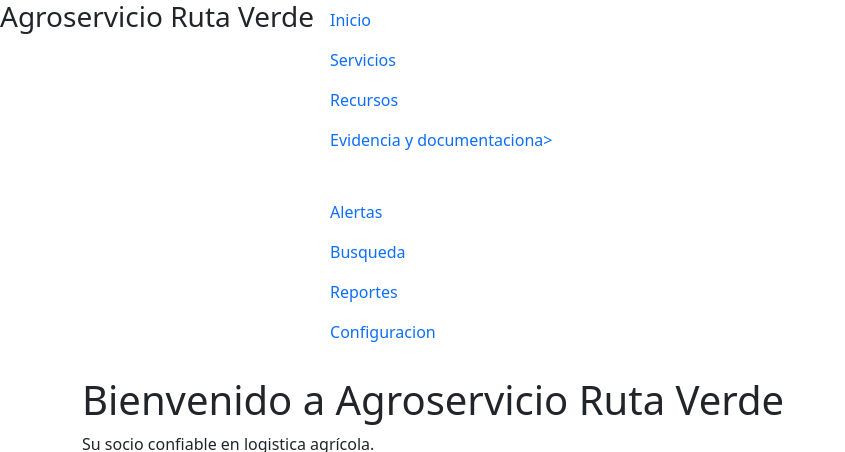
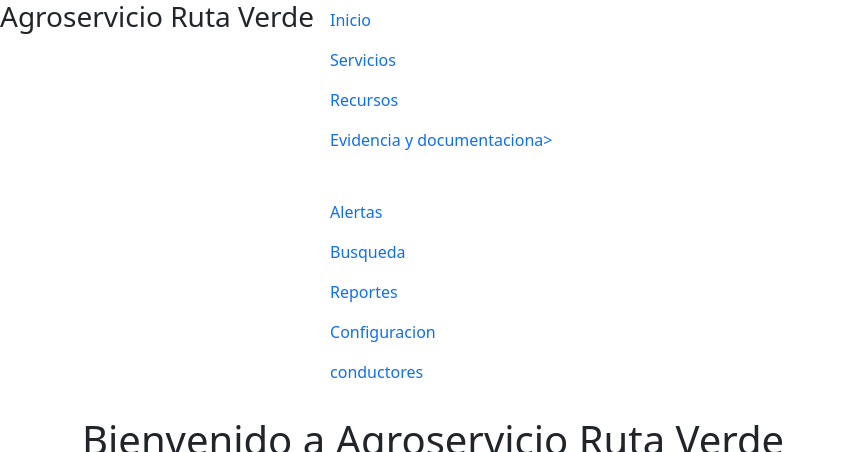
Before and after one commit to Josereph/Agroservicio_RutaVerde, a Flask app: page / in a window 1280 px wide. Shown: the top 452 px of the page, without its empty margins (0-845 px from the left). Run offline with Flask 3, Linux system fonts and the light colour scheme; some libraries are stand-ins or nearby versions; grey boxes are pictures that could not be loaded.

Commit message:
vista conductores

```diff
--- a/app/routes.py
+++ b/app/routes.py
@@ -12,3 +12,8 @@ def index():
 def servicios():
     """Ruta de servicios"""
     return render_template('Servicios.html', title='Servicios')
+
+@bp.route('/conductores')
+def conductores():
+    """Ruta de conductores"""
+    return render_template("Modules/Gestion_Conductores/chepe.html", title='Conductores')
--- a/app/templates/layouts/base.html
+++ b/app/templates/layouts/base.html
@@ -27,7 +27,7 @@
                 <li class="nav-item"><a class="nav-link active" href="/busqueda"><i class="bi bi-gear"></i>Busqueda</a></li>
                 <li class="nav-item"><a class="nav-link active" href="/Reportes"><i class="bi bi-gear"></i>Reportes</a></li>
                 <li class="nav-item"><a class="nav-link active" href="/configuracion"><i class="bi bi-gear"></i>Configuracion</a></li>
-
+                <li class="nav-item"><a class="nav-link active" href="/conductores"><i class="bi bi-person"></i>conductores</a></li>
 
             </ul>
         </nav>
```
Also changed, not shown: app/templates/Modules/Gestion_Conductores/chepe.html (added, +13 -0 lines), app/Modules/Gestion_Conductores/chepe.html (deleted).
